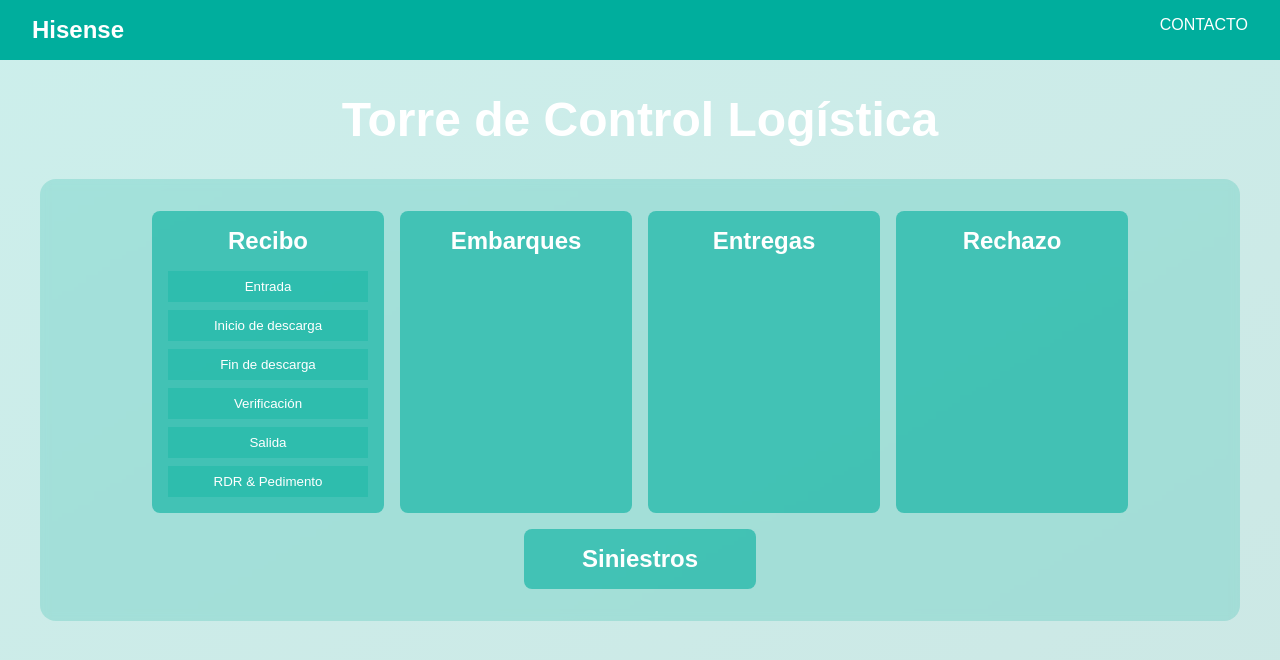
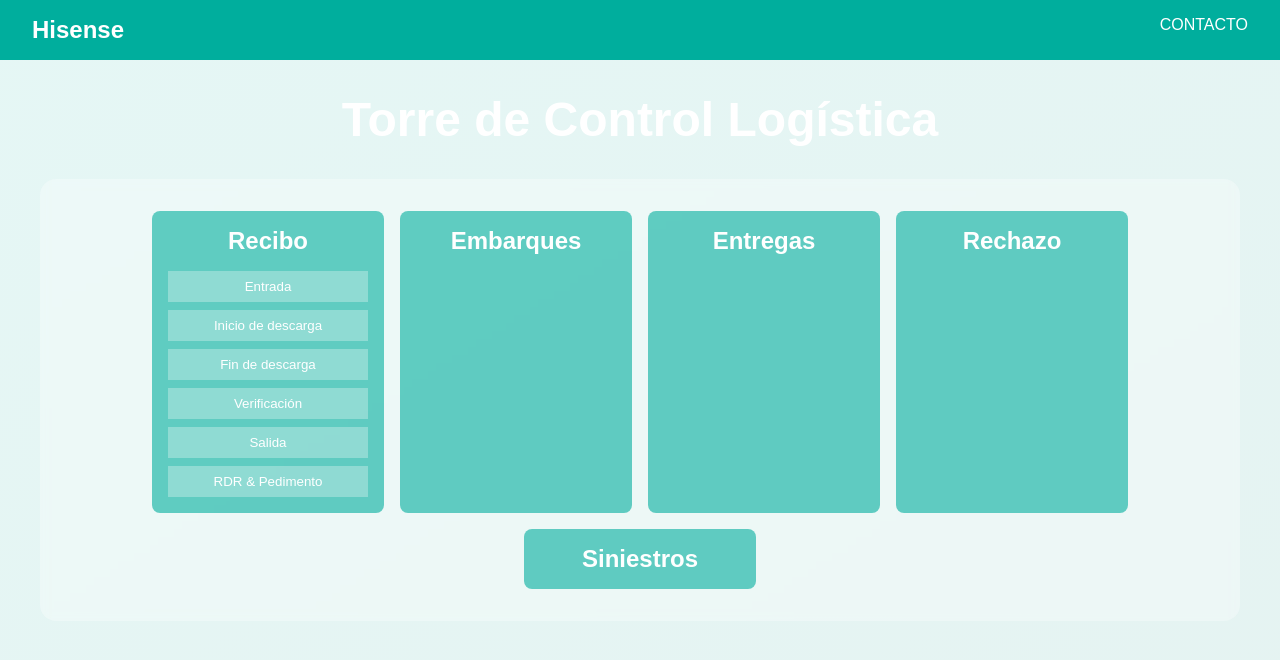
Before and after one commit to Gael-HISENSE/Diagrama.github.io, a plain HTML site: page index.html in a window 1280 px wide. Both pictures are taken after a click on the element "Recibo". Drawn offline with Linux system fonts and the light colour scheme.

Commit message:
Update styles.css

```diff
--- a/styles.css
+++ b/styles.css
@@ -2,7 +2,7 @@ body {
     font-family: Arial, sans-serif;
     margin: 0;
     padding: 0;
-    background: linear-gradient(to bottom right, rgba(0, 174, 157, 0.2), rgba(0, 138, 123, 0.2));
+    background: linear-gradient(to bottom right, rgba(0, 174, 157, 0.1), rgba(0, 138, 123, 0.1));
     min-height: 100vh;
 }
 
@@ -47,7 +47,7 @@ nav {
     flex-wrap: wrap;
     justify-content: center;
     gap: 1rem;
-    background-color: rgba(0, 174, 157, 0.2);
+    background-color: rgba(255, 255, 255, 0.3);  /* Fondo más claro */
     backdrop-filter: blur(5px);
     padding: 2rem;
     border-radius: 1rem;
@@ -68,7 +68,7 @@ nav {
 }
 
 .process h2 {
-    color: white;
+    color: white;  /* Color de las letras de los títulos */
     margin: 0;
 }
 
@@ -80,7 +80,7 @@ nav {
 }
 
 .process-items button {
-    background-color: rgba(0, 174, 157, 0.3);
+    background-color: rgba(255, 255, 255, 0.3);  /* Fondo más claro para los botones */
     border: none;
     padding: 0.5rem;
     color: white;
@@ -89,7 +89,7 @@ nav {
 }
 
 .process-items button:hover {
-    background-color: rgba(0, 174, 157, 0.5);
+    background-color: rgba(255, 255, 255, 0.5);  /* Fondo más claro en hover */
 }
 
 .modal {
```
